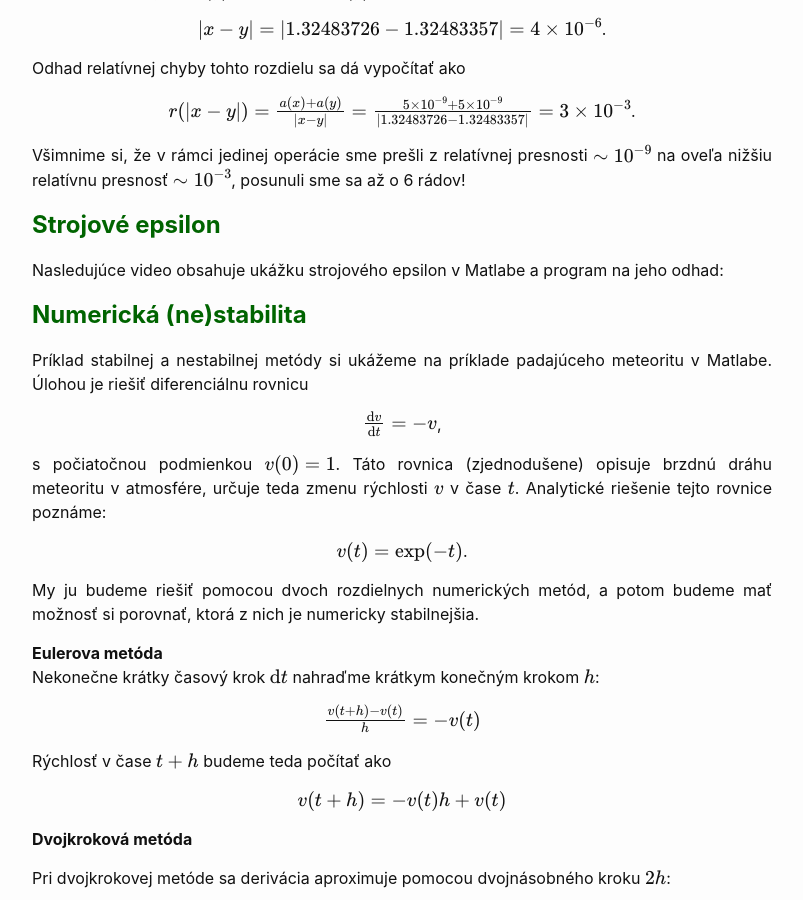
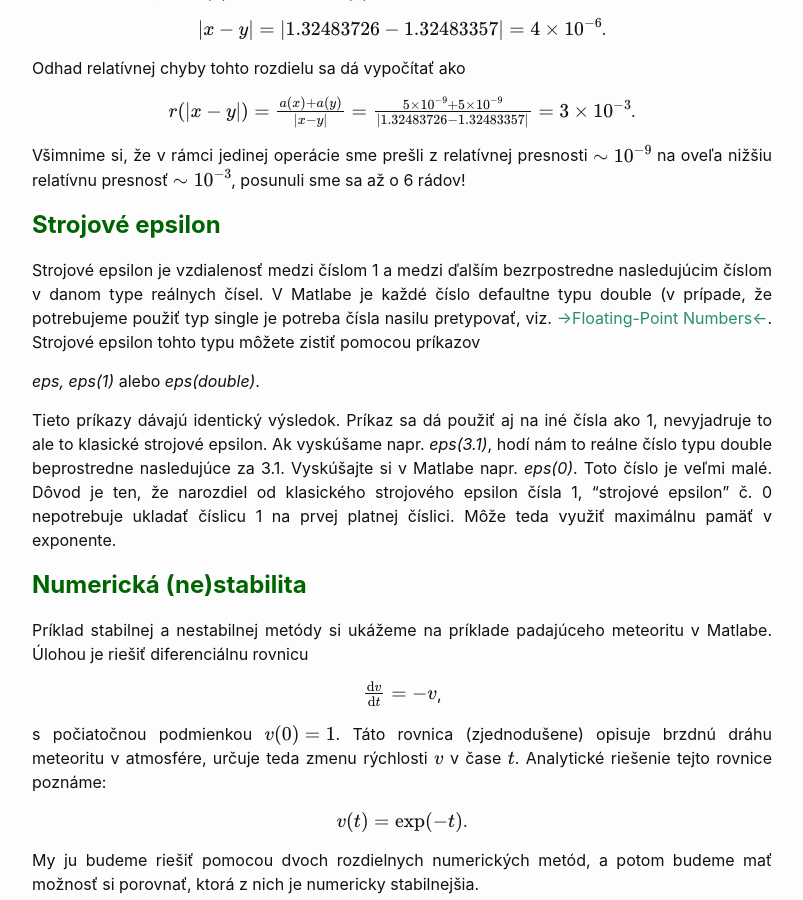
Before and after one commit to maslarova/maslarova.github.io, a Jekyll site: the page built from _posts/2021-02-25-cvicenie2.md, in a window 1280 px wide and 900 px high, scrolled down 1466 px. Shown: the whole window, without its empty margins (238-1041 px from the left). Built offline with Jekyll 4.4.1, drawn with Linux system fonts in a browser that asks for light colours.

Commit message:
2021-02-25-cvicenie2.md

```diff
--- a/_posts/2021-02-25-cvicenie2.md
+++ b/_posts/2021-02-25-cvicenie2.md
@@ -70,7 +70,14 @@ Všimnime si, že v rámci jedinej operácie sme prešli z relatívnej presnosti
 
 <span style="color:DarkGreen"><font size="+2"><b>Strojové epsilon</b></font></span><br>
 
-Nasledujúce video obsahuje ukážku strojového epsilon v Matlabe a program na jeho odhad:<br>
+Strojové epsilon je vzdialenosť medzi číslom 1 a medzi ďalším bezrpostredne nasledujúcim číslom v danom type reálnych čísel.
+V Matlabe je každé číslo defaultne typu double (v prípade, že potrebujeme použiť typ single je potreba čísla nasilu pretypovať, viz.  [->Floating-Point Numbers<-](https://www.mathworks.com/help/matlab/matlab_prog/floating-point-numbers.html).
+Strojové epsilon tohto typu môžete zistiť pomocou príkazov <br>
+
+<i>eps, eps(1)</i> alebo <i>eps(double)</i>.
+
+Tieto príkazy dávajú identický výsledok. Príkaz sa dá použiť aj na iné čísla ako 1, nevyjadruje to ale to klasické strojové epsilon. Ak vyskúšame napr. <i>eps(3.1)</i>, hodí nám to reálne číslo typu double beprostredne nasledujúce za 3.1.
+Vyskúšajte si v Matlabe napr. <i>eps(0)</i>. Toto číslo je veľmi malé. Dôvod je ten, že narozdiel od klasického strojového epsilon čísla 1, "strojové epsilon" č. 0 nepotrebuje ukladať číslicu 1 na prvej platnej číslici. Môže teda využiť maximálnu pamäť v exponente.
 
 
 
```
